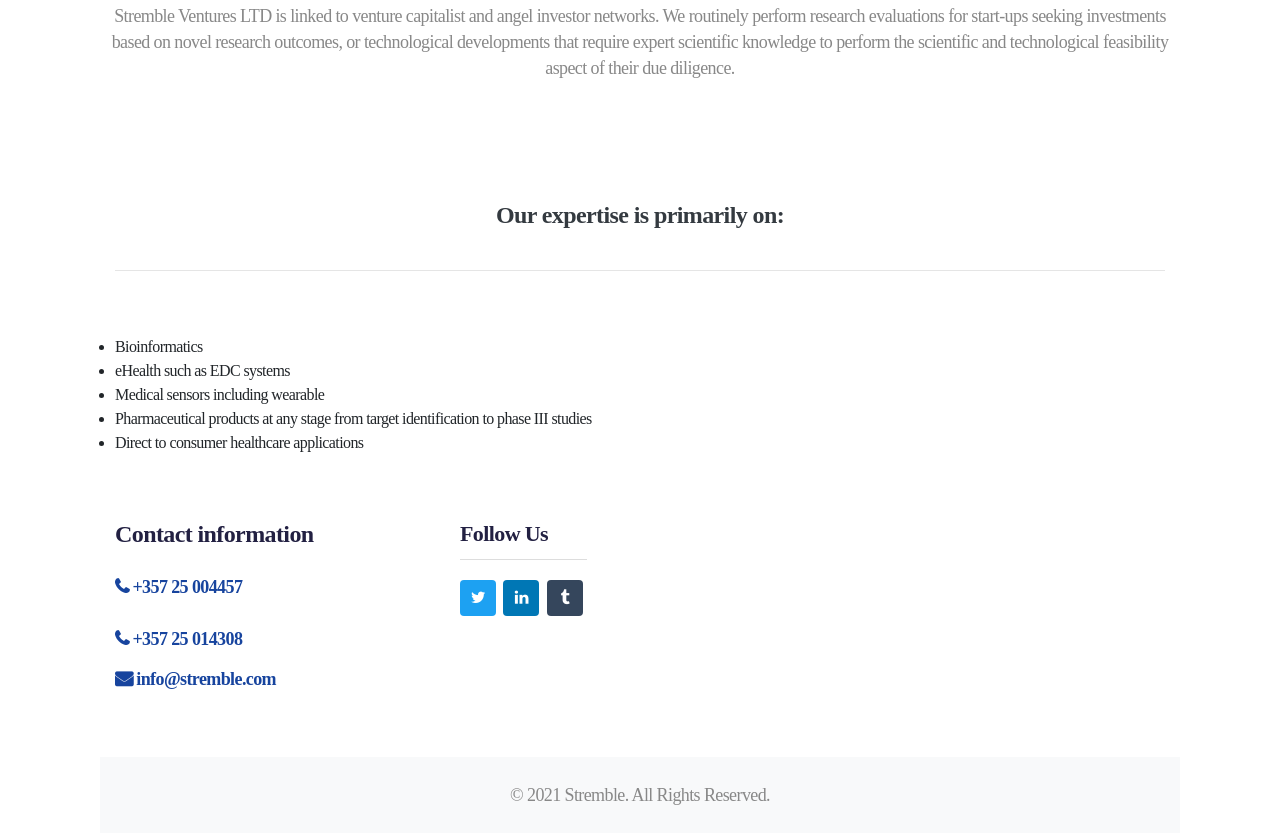
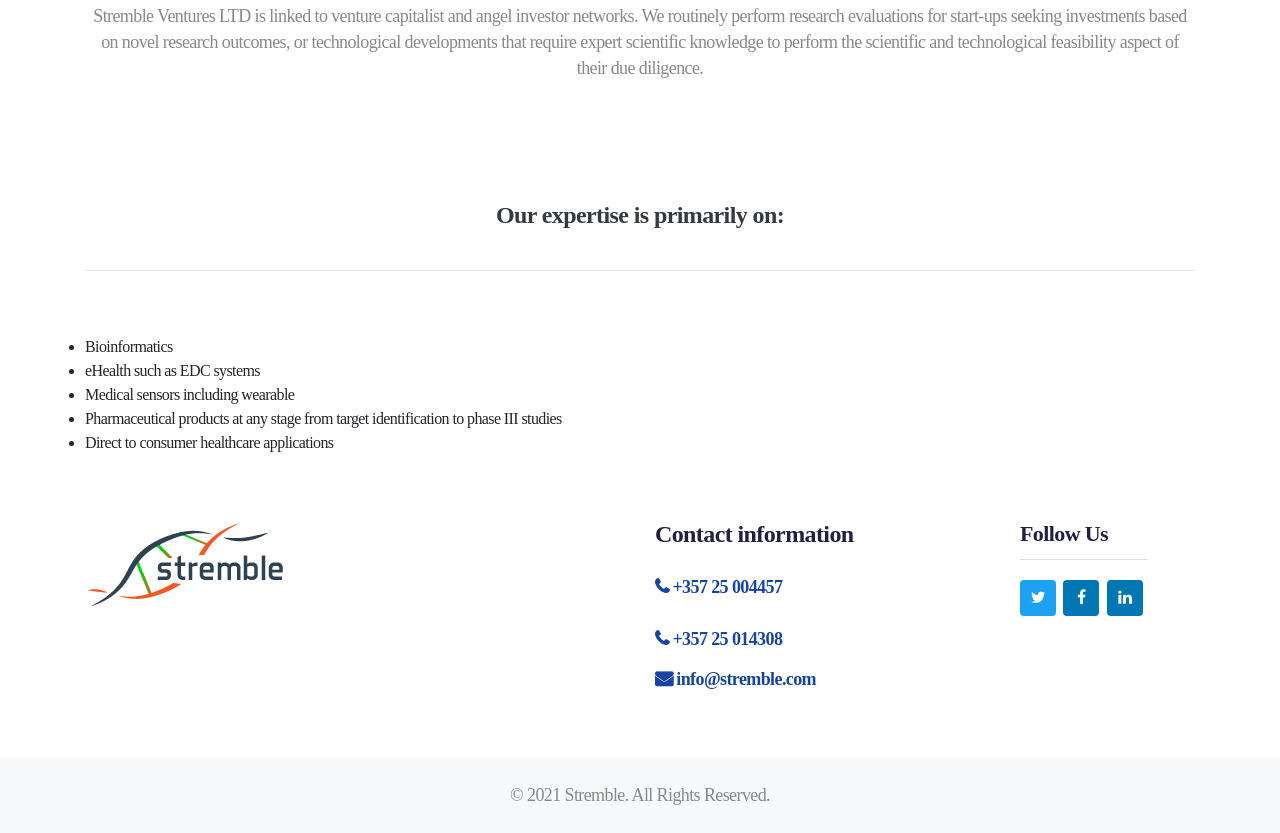
Before and after one commit to Kyriakos-Michael/stremble, a plain HTML site: page rtdi-project-impact-assessment.html in a window 1280 px wide. Shown: the part 344-1177 px from the top of the page. Drawn offline with Linux system fonts and the light colour scheme; a script that the page names is missing; a web font is replaced by a local one.

Commit message:
Fixed footer

```diff
--- a/rtdi-project-impact-assessment.html
+++ b/rtdi-project-impact-assessment.html
@@ -112,6 +112,7 @@ Author URL: http://w3layouts.com
         <hr>
     </div>
 </div>
+</div>
 
 <div class="container">
 <div class="row">
@@ -120,6 +121,8 @@ Author URL: http://w3layouts.com
         <br>
     </div>
 </div>
+</div>
+
 
 <br>
 <br>
@@ -142,12 +145,8 @@ Author URL: http://w3layouts.com
             <li>Pharmaceutical products at any stage from target identification to phase III studies</li>
             <li>Direct to consumer healthcare applications</li>
         </ul>
-
-
     </div>
 </div>
-
-
 </div>
 
 
@@ -159,11 +158,16 @@ Author URL: http://w3layouts.com
 
 
 
-<section class="w3l-medpill-footer">
+<section class="w3l-medpill-footer ">
   <footer class="footer-28">
     <div class="footer-bg-layer">
       <div class="container py-lg-3">
         <div class="row footer-top-28">
+          <div class="col-lg-4 col-md-6 col-sm-7 footer-list-28 mt-sm-5 mt-4">
+            <img src="assets/images/logo-1.png" />
+          </div>
+          <div class="col-lg-2">
+          </div>
           <div class="col-lg-4 col-md-6 col-sm-7 footer-list-28 mt-sm-5 mt-4">
             <h6 class="footer-title-28">Contact information</h6>
             <ul class="address">
@@ -183,39 +187,11 @@ Author URL: http://w3layouts.com
           <div class="widget-social-icons mt-sm-5 mt-4">
             <h5 class="widget-title">Follow Us</h5>
             <ul class="icon-rounded">
-                <li><a class="social-link twitter" href="#url" target="_blank"><i class="fa fa-twitter"></i></a></li>
-                <li><a class="social-link linkedin" href="#url" target="_blank"><i class="fa fa-linkedin"></i></a></li>
-                <li><a class="social-link tumblr" href="#url" target="_blank"><i class="fa fa-tumblr"></i></a></li>
+              <li><a class="social-link twitter" href="https://twitter.com/StrembleLTD" target="_blank"><i class="fa fa-twitter"></i></a></li>
+              <li><a class="social-link linkedin" href="https://www.facebook.com/strembleVentures/" target="_blank"><i class="fa fa-facebook"></i></a></li>
+              <li><a class="social-link linkedin" href="https://www.linkedin.com/company/stremble-ventures-ltd/" target="_blank"><i class="fa fa-linkedin"></i></a></li>
             </ul>
           </div>
-            <!-- <div class="col-lg-3 col-md-6 col-sm-5 footer-list-28 mt-sm-5 mt-4">
-              <h6 class="footer-title-28">Company</h6>
-              <ul>
-                <li><a href="#url">Mission and values</a></li>
-                <li><a href="#url">Publications and reports</a></li>
-                <li><a href="#url">Ladership and Awards</a></li>
-                <li><a href="#url">Diversity is Our Specialty</a></li>
-                <li><a href="#url">Policies & Procedures</a></li>
-              </ul>
-            </div> -->
-            <!-- <div class="col-lg-2 col-md-6 col-sm-4 footer-list-28 mt-sm-5 mt-4">
-              <h6 class="footer-title-28">Our Services</h6>
-              <ul>
-                <li><a href="#url">Orthopaedic</a></li>
-                <li><a href="#url">Dental Service</a></li>
-                <li><a href="#url">Lung Diseases</a></li>
-                <li><a href="#url">Heart Attact</a></li>
-                <li><a href="#url">Sport Injury</a></li>
-              </ul>
-            </div> -->
-            <!-- <div class="col-lg-3 col-md-6 col-sm-8 footer-list-28 mt-sm-5 mt-4">
-              <h6 class="footer-title-28">Hospital hours</h6>
-              <ul class="timing mb-lg-4">
-                <li><a href="#URL"><span class="fa fa-clock-o"></span>Mon to Fri : <span>08:00 - 20:00</span></a></li>
-                <li><a href="#URL"><span class="fa fa-clock-o"></span>Saturday : <span>08:00 - 20:00</span></a></li>
-                <li><a href="#URL"><span class="fa fa-clock-o"></span>Sunday : <span>08:00 - 20:00</span></a></li>
-              </ul>
-            </div> -->
         </div>
       </div>
     </div>
```
Lines whose indentation alone changed are shown as unchanged.
